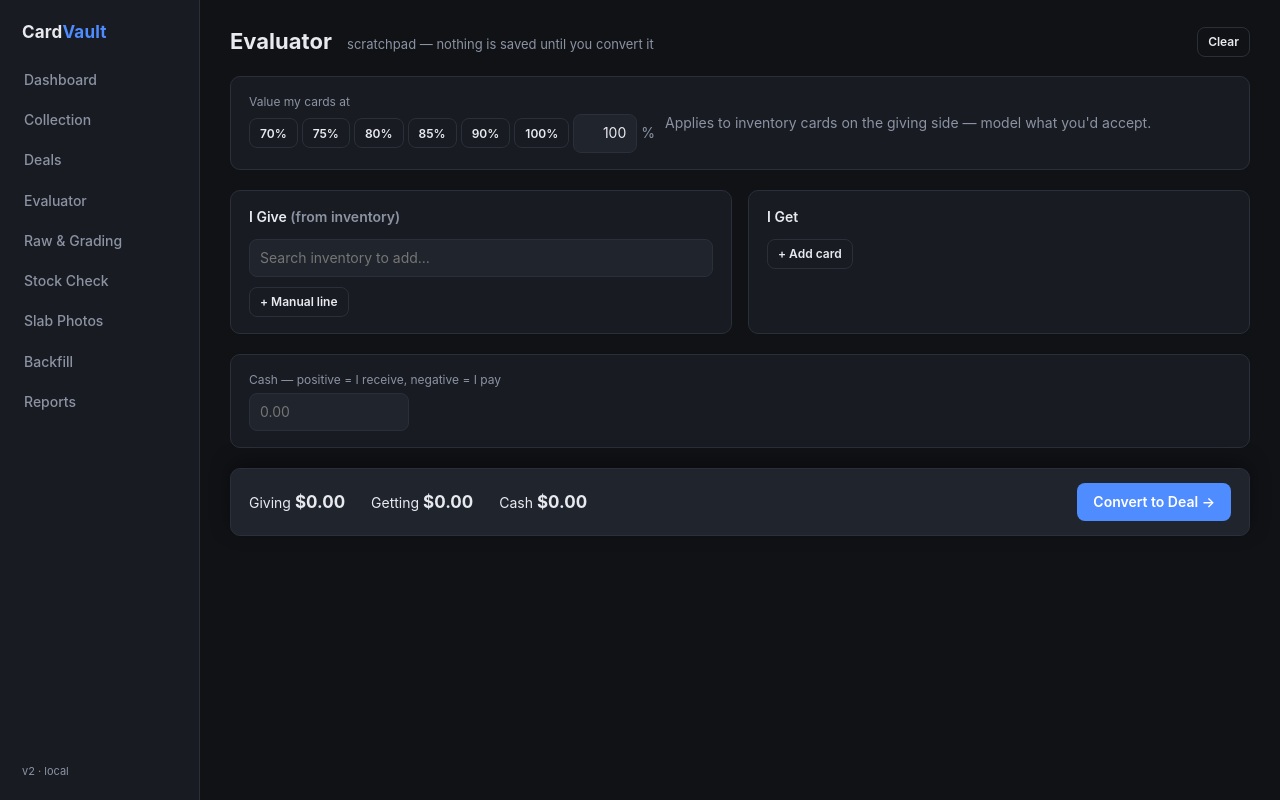
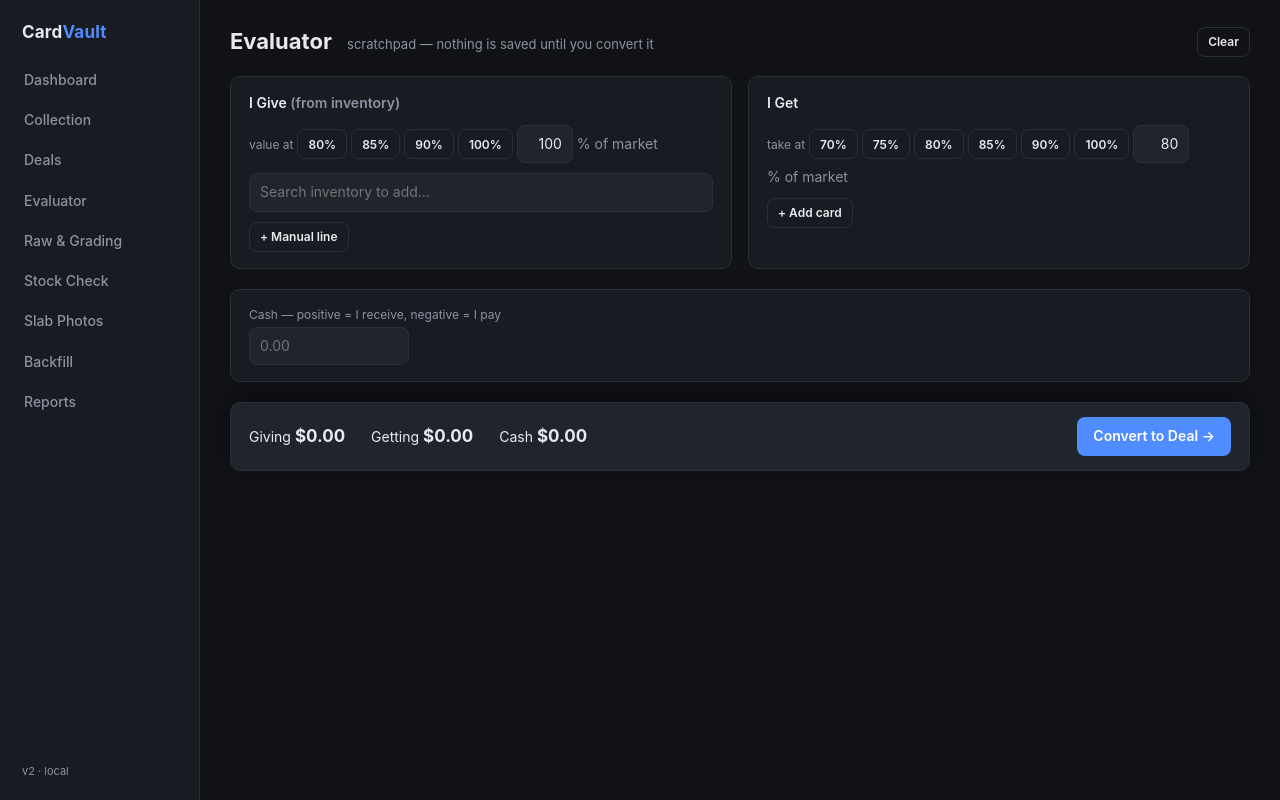
Before and after one commit to skazmi520/CardVault, a Flask app: template v2/templates/evaluator.html in a window 1280 px wide. Run offline with Flask 3, Linux system fonts and the light colour scheme; the template is opened without the code that fills it, so the values that code supplies are empty; parts of the project's set-up code (start-up, migrations or seed data) failed here and were passed over.

Commit message:
Evaluator: independent % of market on both sides
The %-of-market control was applied only to the giving side, which had
the Deal Calculator's purpose backwards: the percentage is what you PAY
for cards coming IN ("I'll take your $X card at 80%"), not a discount
on your own cards. Real deals also rarely value both halves at the same
rate, so a single shared control couldn't express them.

Each side now has its own control — "value at __%" on the give side
(default 100), "take at __%" on the get side (default 80, the usual show
rate). Incoming lines gained a market-value field so a percentage has
something to apply to; the derived figure shows as the row's placeholder
and any line can still be overridden outright. Both sides' derived
values carry through to the converted deal.

Verified: give Dark Charizard (mv $X) @100% vs take a $X card
@80% -> $X against you; dropping give to 90% moves only Giving
($X); raising take to 90% moves only Getting ($X), flipping to
$X in your favor. Convert hands off $X out / $X in.

Co-Authored-By: Claude Opus 4.8 <noreply@anthropic.com>

```diff
--- a/v2/templates/evaluator.html
+++ b/v2/templates/evaluator.html
@@ -6,29 +6,21 @@
   <button class="btn ghost small" id="clear">Clear</button>
 </div>
 
-<div class="panel">
-  <div class="row">
-    <div>
-      <label>Value my cards at</label>
-      <div style="display:flex;gap:4px;align-items:center">
-        {% for p in [70, 75, 80, 85, 90, 100] %}
-        <button type="button" class="btn ghost small pct-btn" data-pct="{{ p }}">{{ p }}%</button>
-        {% endfor %}
-        <input type="text" id="pct" value="100" style="width:64px;text-align:right">
-        <span class="muted">%</span>
-      </div>
-    </div>
-    <div style="align-self:center" class="muted" style="font-size:12px">
-      Applies to inventory cards on the giving side — model what you'd accept.
-    </div>
-  </div>
-</div>
-
 <div class="deal-grid">
   <!-- ── giving ── -->
   <div class="panel deal-col">
     <h2><span>I Give <span class="muted">(from inventory)</span></span>
         <span id="give-count" class="muted"></span></h2>
+
+    <div style="display:flex;gap:4px;align-items:center;margin-bottom:10px;flex-wrap:wrap">
+      <span class="muted" style="font-size:12px">value at</span>
+      {% for p in [80, 85, 90, 100] %}
+      <button type="button" class="btn ghost small pct-btn" data-side="give" data-pct="{{ p }}">{{ p }}%</button>
+      {% endfor %}
+      <input type="text" id="give-pct" value="100" style="width:56px;text-align:right">
+      <span class="muted">% of market</span>
+    </div>
+
     <div style="position:relative;margin-bottom:10px">
       <input type="text" id="give-search" placeholder="Search inventory to add…" style="width:100%">
       <div class="picker-results" id="give-results" hidden></div>
@@ -40,6 +32,16 @@
   <!-- ── getting ── -->
   <div class="panel deal-col">
     <h2><span>I Get</span><span id="get-count" class="muted"></span></h2>
+
+    <div style="display:flex;gap:4px;align-items:center;margin-bottom:10px;flex-wrap:wrap">
+      <span class="muted" style="font-size:12px">take at</span>
+      {% for p in [70, 75, 80, 85, 90, 100] %}
+      <button type="button" class="btn ghost small pct-btn" data-side="get" data-pct="{{ p }}">{{ p }}%</button>
+      {% endfor %}
+      <input type="text" id="get-pct" value="80" style="width:56px;text-align:right">
+      <span class="muted">% of market</span>
+    </div>
+
     <div id="get-lines"></div>
     <button class="btn ghost small" id="add-get">+ Add card</button>
   </div>
@@ -55,7 +57,8 @@
 <div class="totals-bar">
   <div>Giving <span class="big" id="t-give">$0.00</span>
     <span class="muted" id="t-give-note" style="font-size:11px"></span></div>
-  <div>Getting <span class="big" id="t-get">$0.00</span></div>
+  <div>Getting <span class="big" id="t-get">$0.00</span>
+    <span class="muted" id="t-get-note" style="font-size:11px"></span></div>
   <div>Cash <span class="big" id="t-cash">$0.00</span></div>
   <div id="t-net" class="big"></div>
   <div style="flex:1"></div>
@@ -69,47 +72,61 @@ const KEY = "cardvault_evaluator";
 const $ = id => document.getElementById(id);
 const num = s => { const v = parseFloat(String(s).replace(/[$,]/g, "")); return isNaN(v) ? null : v; };
 
-// give: {table,id,name,label,mv,basis,manual?,value?}   get: {name,value}
-let give = [], get = [], cash = "", pct = "100";
+// give: {table,id,name,label,mv,basis,manual?,value?}
+// get:  {name, mv, value?}   — value overrides the %-derived figure
+let give = [], get = [];
 
-/* ── persistence so a half-built deal survives a refresh ── */
+/* ── persistence so a half-built evaluation survives a refresh ── */
 function save() {
-  localStorage.setItem(KEY, JSON.stringify({ give, get, cash: $("cash").value, pct: $("pct").value }));
+  localStorage.setItem(KEY, JSON.stringify({
+    give, get, cash: $("cash").value,
+    givePct: $("give-pct").value, getPct: $("get-pct").value }));
 }
 function load() {
   try {
     const s = JSON.parse(localStorage.getItem(KEY) || "{}");
     give = s.give || []; get = s.get || [];
-    $("cash").value = s.cash || ""; $("pct").value = s.pct || "100";
+    $("cash").value = s.cash || "";
+    $("give-pct").value = s.givePct || "100";
+    $("get-pct").value = s.getPct || "80";
   } catch {}
 }
 
-/* ── value maths ── */
-function pctVal() { return num($("pct").value) ?? 100; }
+/* ── value maths: each side has its own % of market ── */
+const givePct = () => num($("give-pct").value) ?? 100;
+const getPct  = () => num($("get-pct").value) ?? 100;
+
 function giveValue(l) {
-  if (l.manual) return num(l.value) ?? 0;
-  if (l.value !== undefined && l.value !== "") return num(l.value) ?? 0;  // explicit override
-  return (l.mv ?? 0) * pctVal() / 100;                                     // % of market
+  if (l.value !== undefined && l.value !== "") return num(l.value) ?? 0;   // explicit override
+  if (l.manual) return 0;                                                  // manual needs a value
+  return (l.mv ?? 0) * givePct() / 100;
 }
-function getValue(l) { return num(l.value) ?? 0; }
+function getValue(l) {
+  if (l.value !== undefined && l.value !== "") return num(l.value) ?? 0;   // explicit override
+  return (num(l.mv) ?? 0) * getPct() / 100;
+}
 
 function render() {
   $("give-lines").innerHTML = give.map((l, i) => `
     <div class="deal-line">
       <span class="grow">${esc(l.label)}
-        ${l.manual ? "" : `<span class="muted">mv ${fmt(l.mv)}${l.basis != null ? " · basis " + fmt(l.basis) : ""}</span>`}</span>
+        ${l.manual ? "" : `<span class="muted">mv ${fmt(l.mv)}</span>`}</span>
       <input class="val" type="text" data-side="give" data-i="${i}"
-             placeholder="${l.manual ? "value" : fmt((l.mv ?? 0) * pctVal() / 100)}"
-             value="${esc(l.value ?? "")}">
+             placeholder="${l.manual ? "value" : fmt((l.mv ?? 0) * givePct() / 100)}"
+             value="${esc(l.value ?? "")}" title="Override the %-derived value">
       <span class="x" data-rm-give="${i}">✕</span>
     </div>`).join("") || '<div class="muted" style="margin-bottom:8px">Nothing yet.</div>';
 
   $("get-lines").innerHTML = get.map((l, i) => `
     <div class="deal-line">
-      <input type="text" placeholder="Card name" style="flex:1;min-width:120px"
+      <input type="text" placeholder="Card name" style="flex:1;min-width:110px"
              data-get="${i}" data-f="name" value="${esc(l.name)}">
-      <input class="val" type="text" placeholder="value" data-side="get" data-i="${i}"
-             value="${esc(l.value ?? "")}">
+      <input type="text" placeholder="market $" style="width:92px;text-align:right"
+             data-get="${i}" data-f="mv" value="${esc(l.mv ?? "")}">
+      <input class="val" type="text" data-side="get" data-i="${i}"
+             placeholder="${fmt((num(l.mv) ?? 0) * getPct() / 100)}"
+             value="${esc(l.value ?? "")}" style="width:92px"
+             title="Override the %-derived value">
       <span class="x" data-rm-get="${i}">✕</span>
     </div>`).join("") || '<div class="muted" style="margin-bottom:8px">Nothing yet.</div>';
 
@@ -124,7 +141,13 @@ function bind() {
       save(); totals();
     }));
   document.querySelectorAll("[data-get][data-f]").forEach(el =>
-    el.addEventListener("input", () => { get[+el.dataset.get].name = el.value; save(); }));
+    el.addEventListener("input", () => {
+      const l = get[+el.dataset.get];
+      l[el.dataset.f] = el.value;
+      save();
+      if (el.dataset.f === "mv") render();   // refresh the %-derived placeholder
+      else totals();
+    }));
   document.querySelectorAll("[data-rm-give]").forEach(x =>
     x.addEventListener("click", () => { give.splice(+x.dataset.rmGive, 1); save(); render(); }));
   document.querySelectorAll("[data-rm-get]").forEach(x =>
@@ -142,7 +165,8 @@ function totals() {
   $("t-cash").textContent = fmtGain(c);
   $("give-count").textContent = give.length + " cards";
   $("get-count").textContent  = get.length + " cards";
-  $("t-give-note").textContent = pctVal() !== 100 ? `@ ${pctVal()}% of market` : "";
+  $("t-give-note").textContent = givePct() !== 100 ? `@ ${givePct()}%` : "";
+  $("t-get-note").textContent  = getPct() !== 100 ? `@ ${getPct()}%` : "";
 
   const n = $("t-net");
   if (!give.length && !get.length && !c) { n.textContent = ""; return; }
@@ -151,7 +175,7 @@ function totals() {
   n.className = "big " + gainClass(Math.abs(net) < 0.01 ? 0 : net);
 }
 
-/* ── inventory picker ── */
+/* ── inventory picker (give side) ── */
 const search = $("give-search"), results = $("give-results");
 search.addEventListener("input", () => {
   const q = search.value.trim().toLowerCase();
@@ -189,18 +213,24 @@ $("add-give-manual").addEventListener("click", () => {
   give.push({ manual: true, name: "", label: "Manual line", value: "" });
   save(); render();
 });
-$("add-get").addEventListener("click", () => { get.push({ name: "", value: "" }); save(); render(); });
+$("add-get").addEventListener("click", () => {
+  get.push({ name: "", mv: "", value: "" }); save(); render();
+});
 
-/* ── % controls ── */
+/* ── % controls (independent per side) ── */
 document.querySelectorAll(".pct-btn").forEach(b =>
-  b.addEventListener("click", () => { $("pct").value = b.dataset.pct; save(); render(); }));
-$("pct").addEventListener("input", () => { save(); render(); });
+  b.addEventListener("click", () => {
+    $(b.dataset.side + "-pct").value = b.dataset.pct;
+    save(); render();
+  }));
+["give-pct", "get-pct"].forEach(id => $(id).addEventListener("input", () => { save(); render(); }));
 $("cash").addEventListener("input", () => { save(); totals(); });
 
 $("clear").addEventListener("click", () => {
   if (!give.length && !get.length) return;
   if (confirm("Clear this evaluation?")) {
-    give = []; get = []; $("cash").value = ""; $("pct").value = "100";
+    give = []; get = []; $("cash").value = "";
+    $("give-pct").value = "100"; $("get-pct").value = "80";
     save(); render();
   }
 });
@@ -215,7 +245,7 @@ $("convert").addEventListener("click", () => {
     cards_out: give.filter(l => !l.manual).map(l => ({
       table: l.table, id: l.id, deal_value: giveValue(l).toFixed(2) })),
     cards_in: get.filter(l => (l.name || "").trim()).map(l => ({
-      name: l.name, deal_value: (num(l.value) ?? 0).toFixed(2) })),
+      name: l.name, deal_value: getValue(l).toFixed(2) })),
     cash: $("cash").value,
   };
   const dropped = give.filter(l => l.manual).length;
```
